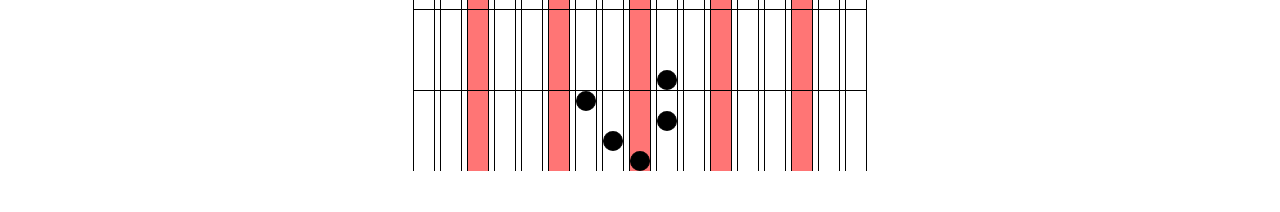
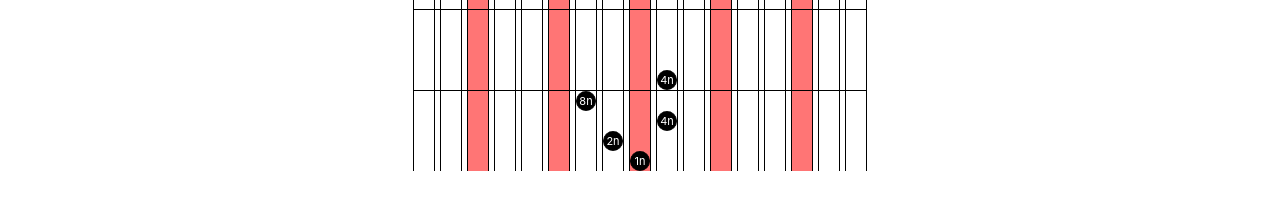
Before and after one commit to TheEssenceSeeker/tablimba, a React (Create React App) app: page / in a window 1280 px wide. Shown: the part 536-748 px from the top of the page. Built offline with nearby package versions, Linux system fonts and the light colour scheme.

Commit message:
Added duration text above notes

```diff
--- a/src/App.css
+++ b/src/App.css
@@ -135,6 +135,9 @@ div.tabkey {
   border-left: 1px solid #000;
   margin-right: 5px;
   background: #fff;
+  color: #fff;
+  justify-content: center;
+  align-items: center;
 }
 
 div.tabkey.filled {
--- a/src/components/TabNote.js
+++ b/src/components/TabNote.js
@@ -1,13 +1,14 @@
 import React from 'react'
+import {parseNote} from "../misc/tabHandling"
 
 const TabNote = ({filled = false, isHighlighted, note, editNote, index}) =>
     (
         <div
             className={`tabkey${isHighlighted ? ' highlighted' : ''}`}
-            onClick={() => editNote(index, note)}
+            // onClick={() => editNote(index, parseNote(note)}
         >
             {
-                filled && <div className={`tabkey filled`}></div>
+                filled && <div className={'tabkey filled'}>{parseNote(note).duration}</div>
             }
         </div>
     )
--- a/src/components/TabRow.js
+++ b/src/components/TabRow.js
@@ -1,5 +1,6 @@
 import React from 'react'
-import TabNote from "./TabNote";
+import TabNote from "./TabNote"
+import {parseNote} from '../misc/tabHandling'
 
 const TabRow = ({note, tuning, highlightedNotes, editNote, index, deleteRow, insertRow}) => {
 
@@ -9,8 +10,8 @@ const TabRow = ({note, tuning, highlightedNotes, editNote, index, deleteRow, ins
             <i className="fas fa-plus-circle fa-lg addBtn" onClick={() => insertRow(index)}></i>
             {
                 tuning.map((tNote, i) => (
-                    <TabNote filled={tNote === note.split('|')[0]}
-                             note={tNote}
+                    <TabNote filled={tNote === parseNote(note).note}
+                             note={note}
                              key={i}
                              isHighlighted={highlightedNotes.includes(i)}
                              editNote={editNote}
--- a/src/misc/tabHandling.js
+++ b/src/misc/tabHandling.js
@@ -19,3 +19,8 @@ export const parseTab = tabArr => {
     })
     return result
 }
+
+export const parseNote = strNote => {
+    const [note, duration = '4n'] = strNote.split('|')
+    return {note, duration}
+}
```
